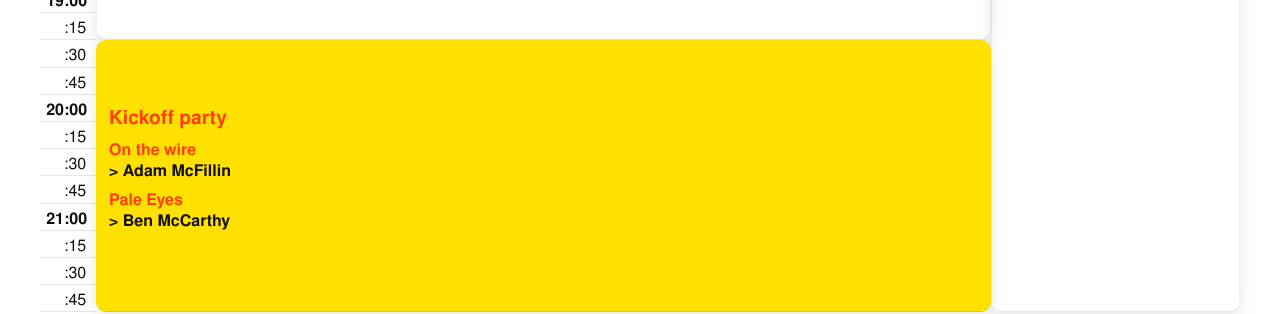
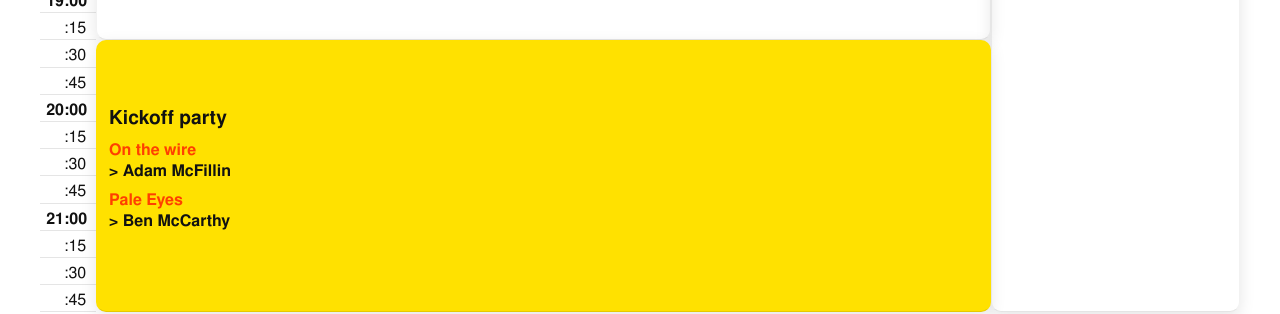
Before and after one commit to ournetworks/ournetworks.ca, a Jekyll site: the page built from program.md, in a window 1280 px wide. Shown: the part 1205-1519 px from the top of the page. Built offline with Jekyll 4.4.1, drawn with Linux system fonts in a browser that asks for light colours.

Commit message:
remove anchor ref

```diff
--- a/_includes/session-kickoff-details.html
+++ b/_includes/session-kickoff-details.html
@@ -1,6 +1,6 @@
 <div class="session">
   <header>
-    <h5 class="session-title"><a href="#kickoff-performances">Kickoff party</a></h5>
+    <h5 class="session-title">Kickoff party</h5>
   </header>
   <div>
   {% assign presenters = site.data.presenters[include.year] %}
```
